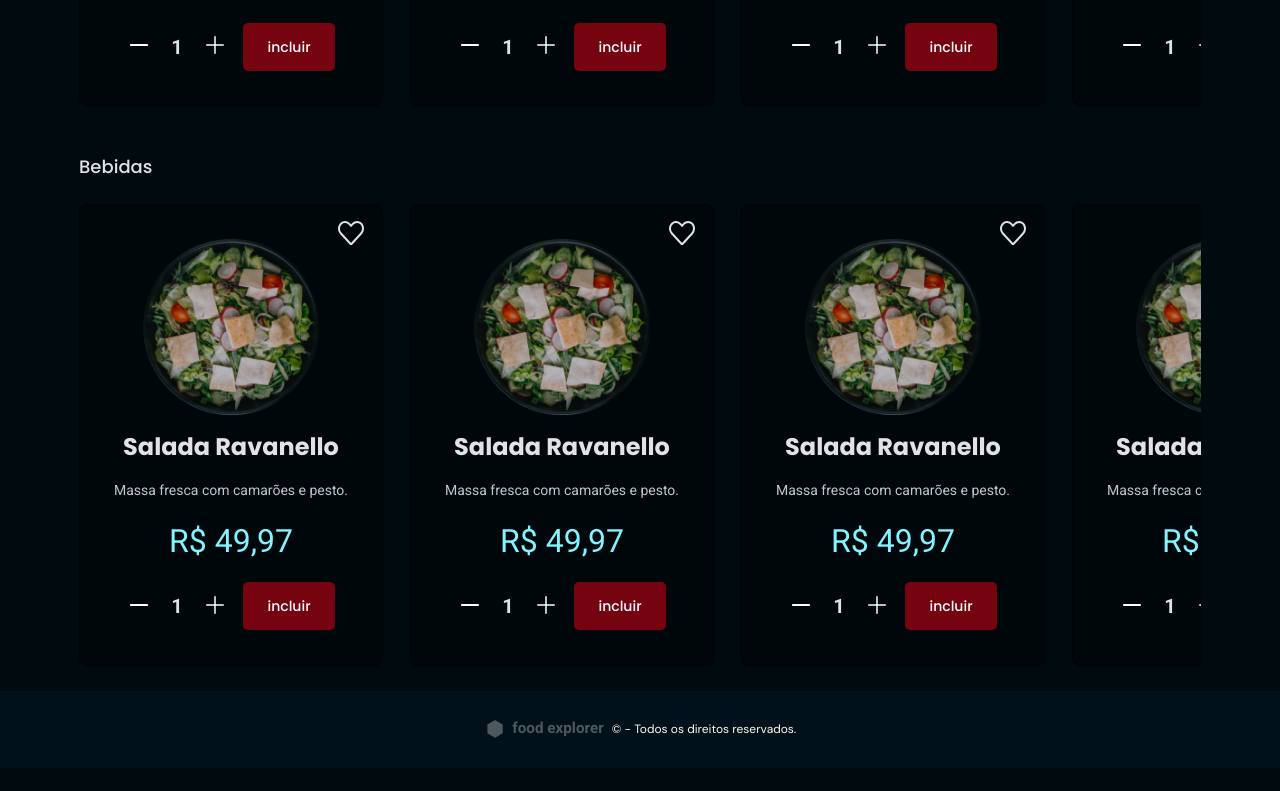
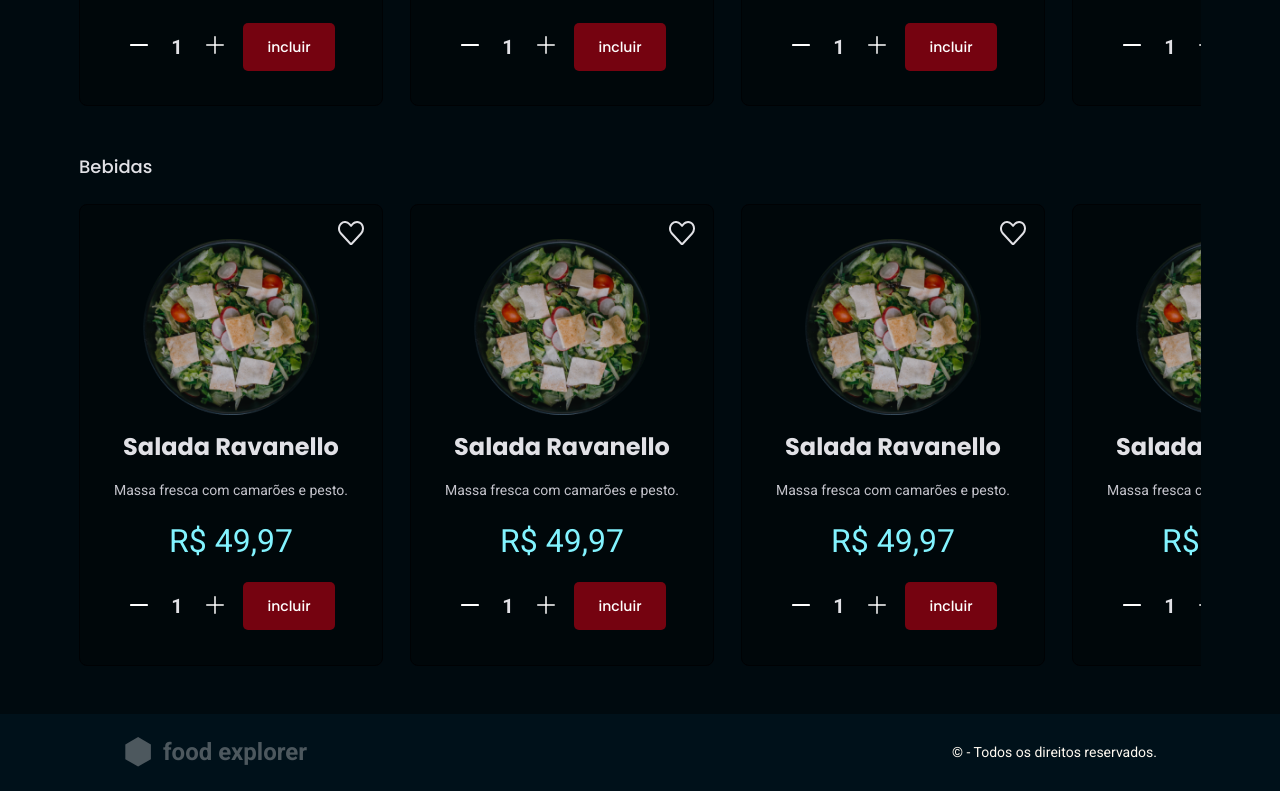
Before and after one commit to ygorbontia/Front-FoodExplorer, a React (Vite) app: page / in a window 1280 px wide. Shown: the part 1554-2345 px from the top of the page. Before the commit the page ends 2322 px from the top, so only its background shows below. Built offline with nearby package versions, Linux system fonts and the light colour scheme.

Commit message:
update project

```diff
--- a/src/components/DishCard/style.js
+++ b/src/components/DishCard/style.js
@@ -145,6 +145,8 @@ export const DishCardSC = styled.div`
       }
 
       .description {
+        padding: 0 2.4rem;
+
         display: block;
 
         font-family: ${({ theme }) => theme.fonts.roboto.smaller_regular.family};
@@ -152,6 +154,7 @@ export const DishCardSC = styled.div`
         font-size: ${({ theme }) => theme.fonts.roboto.smaller_regular.size};
         line-height: ${({ theme }) => theme.fonts.roboto.smaller_regular.height};
         color: ${({ theme }) => theme.colors.light_400};
+        text-align: center;
       }
 
       span {
--- a/src/components/Footer/style.js
+++ b/src/components/Footer/style.js
@@ -39,4 +39,33 @@ export const FooterSC = styled.div`
     line-height: 1;
     color: ${({ theme }) => theme.colors.light_200};
   }
+
+  @media screen and (min-width: 1000px) {
+    justify-content: space-between;
+
+    padding: 0 12.3rem;
+
+    > div {
+      gap: 1rem;
+
+      svg {
+        width: 3rem;
+        height: 3rem;
+      }
+
+      h1 {
+        font-family: ${({ theme }) => theme.fonts.roboto.bigger_bold.family};
+        font-weight: ${({ theme }) => theme.fonts.roboto.bigger_bold.weight};
+        font-size: ${({ theme }) => theme.fonts.roboto.bigger_bold.size};
+        line-height: ${({ theme }) => theme.fonts.roboto.bigger_bold.height};
+      }
+    }
+
+    p {
+        font-family: ${({ theme }) => theme.fonts.roboto.smaller_regular.family};
+        font-weight: ${({ theme }) => theme.fonts.roboto.smaller_regular.weight};
+        font-size: ${({ theme }) => theme.fonts.roboto.smaller_regular.size};
+        line-height: ${({ theme }) => theme.fonts.roboto.smaller_regular.height};
+    }
+  }
 `;
--- a/src/pages/Home/index.jsx
+++ b/src/pages/Home/index.jsx
@@ -6,7 +6,7 @@ import { Header } from '../../components/Header';
 import { DishCategories } from '../../components/DishCategories';
 import { Footer } from '../../components/Footer';
 
-export function Home({ admin = false }) {
+export function Home({ admin }) {
   return (
     <HomeSC>
       <Header admin={ admin } />
--- a/src/pages/Home/style.js
+++ b/src/pages/Home/style.js
@@ -14,6 +14,8 @@ export const HomeSC = styled.div`
 
   @media screen and (min-width: 1000px) {
     main {
+      margin-bottom: 4.8rem;
+
       gap: 4.8rem;
     }
   }
```
